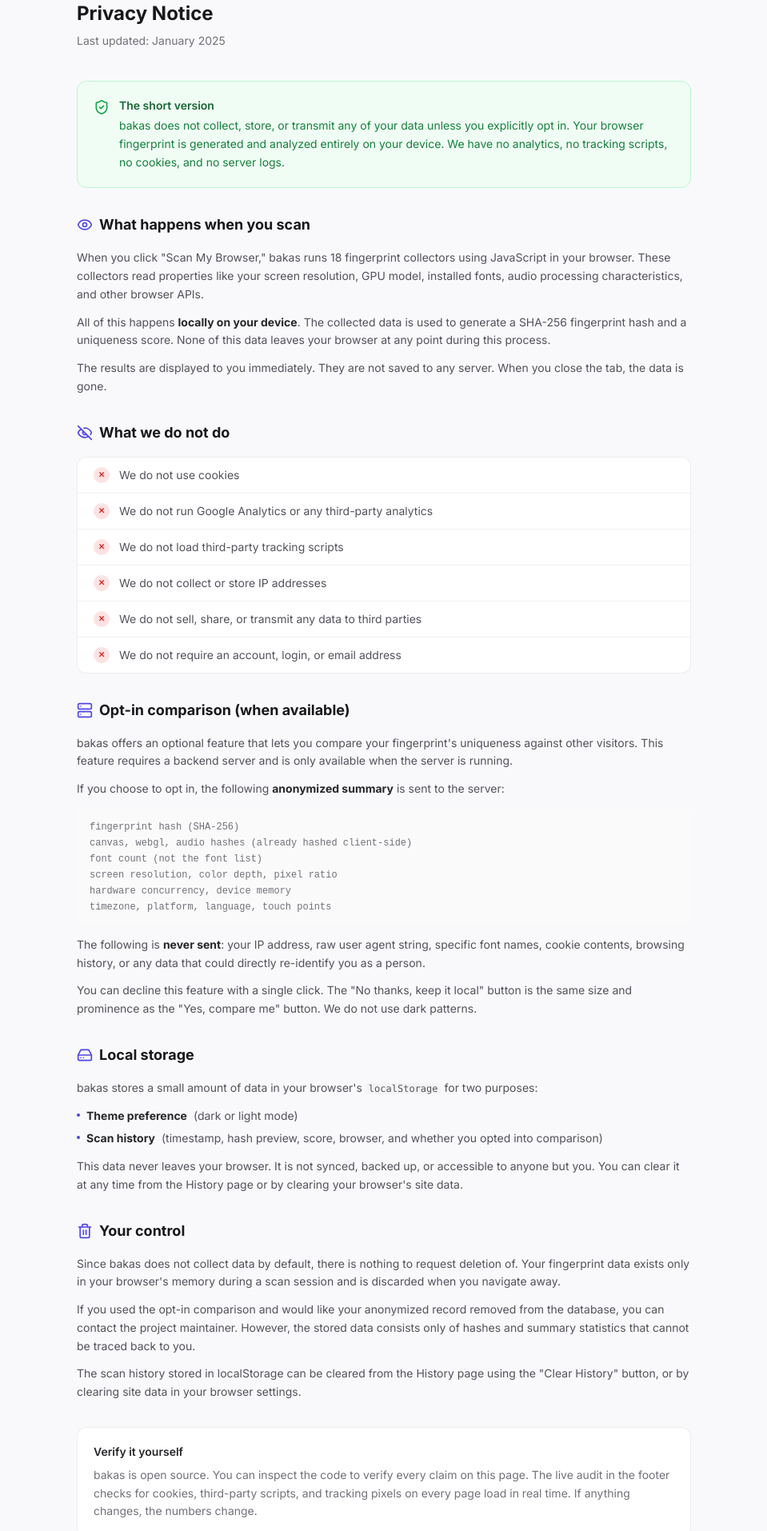
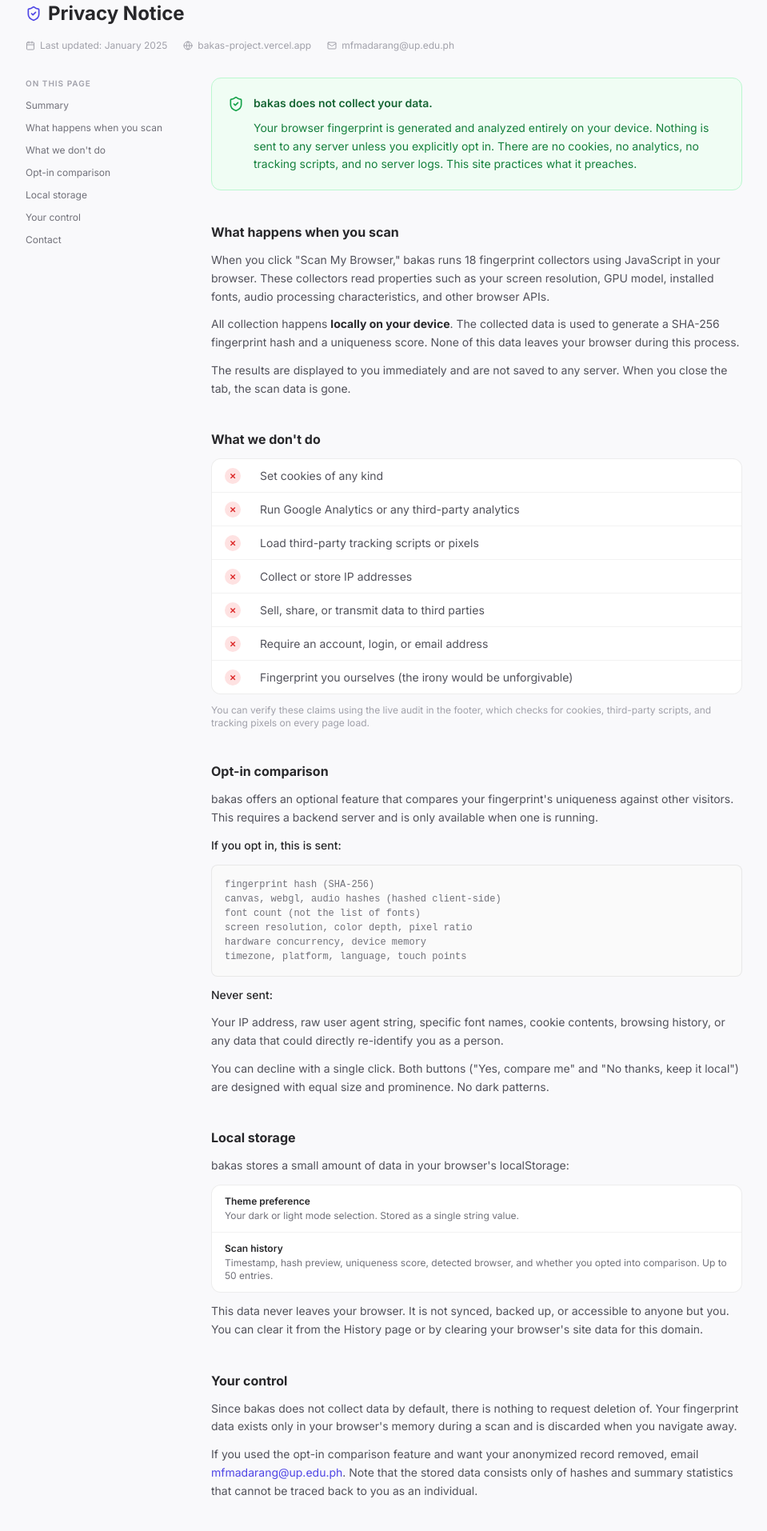
Before and after one commit to mfmadarang/bakas-vercel, a Nuxt app in the folder frontend/: page /privacy in a window 1280 px wide. Shown: the part 80-1994 px from the top of the page at 80% size, without its empty margins (160-1119 px from the left). Built offline with nearby package versions, Linux system fonts and the light colour scheme.

Commit message:
redesign privacy notice: sidebar nav, table layout, contact info

```diff
--- a/frontend/pages/privacy.vue
+++ b/frontend/pages/privacy.vue
@@ -1,33 +1,85 @@
 <script setup lang="ts">
 /**
- * Privacy Notice — What bakas does and does not do with your data.
- *
- * This isn't a standard legal privacy policy because bakas doesn't
- * operate like a standard website. No accounts, no analytics, no
- * server-side data collection. This page explains that clearly.
+ * Privacy Notice — Professional, transparent, and well-designed.
+ * Structured like a real privacy policy but written in plain language
+ * because bakas genuinely has nothing to hide.
  */
 
-import { ShieldCheck, Server, HardDrive, Eye, EyeOff, Trash2 } from "lucide-vue-next";
+import {
+  ShieldCheck, Globe, Mail, Calendar
+} from "lucide-vue-next";
+
+const sections = [
+  { id: "summary", label: "Summary" },
+  { id: "what-happens", label: "What happens when you scan" },
+  { id: "what-we-dont", label: "What we don't do" },
+  { id: "opt-in", label: "Opt-in comparison" },
+  { id: "local-storage", label: "Local storage" },
+  { id: "your-control", label: "Your control" },
+  { id: "contact", label: "Contact" },
+];
 </script>
 
 <template>
-  <div class="max-w-3xl mx-auto">
-    <div class="mb-10">
-      <h1 class="text-2xl font-bold mb-2">Privacy Notice</h1>
-      <p class="text-sm text-zinc-500 dark:text-zinc-400">
-        Last updated: January 2025
-      </p>
+  <div class="max-w-4xl mx-auto">
+
+    <!-- ── Header ── -->
+    <div class="mb-8">
+      <div class="flex items-center gap-2 mb-4">
+        <ShieldCheck class="w-5 h-5 text-accent dark:text-accent-dark" />
+        <h1 class="text-2xl font-bold text-zinc-800 dark:text-zinc-100">Privacy Notice</h1>
       </div>
 
-    <!-- TL;DR -->
-    <section class="mb-8">
+      <div class="flex flex-wrap items-center gap-x-5 gap-y-1 text-xs text-zinc-400">
+        <span class="flex items-center gap-1.5">
+          <Calendar class="w-3 h-3" />
+          Last updated: January 2025
+        </span>
+        <span class="flex items-center gap-1.5">
+          <Globe class="w-3 h-3" />
+          bakas-project.vercel.app
+        </span>
+        <span class="flex items-center gap-1.5">
+          <Mail class="w-3 h-3" />
+          mfmadarang@up.edu.ph
+        </span>
+      </div>
+    </div>
+
+    <div class="grid grid-cols-1 lg:grid-cols-[200px_1fr] gap-8">
+
+      <!-- ── Sidebar nav (desktop only) ── -->
+      <nav class="hidden lg:block">
+        <div class="sticky top-20 space-y-1">
+          <p class="text-[10px] font-semibold uppercase tracking-widest text-zinc-400 mb-2">On this page</p>
+          <a
+            v-for="s in sections"
+            :key="s.id"
+            :href="`#${s.id}`"
+            class="block text-xs text-zinc-500 dark:text-zinc-400 hover:text-accent dark:hover:text-accent-dark transition-colors py-1"
+          >
+            {{ s.label }}
+          </a>
+        </div>
+      </nav>
+
+      <!-- ── Content ── -->
+      <div>
+
+        <!-- Summary -->
+        <section id="summary" class="mb-10 scroll-mt-20">
           <div class="rounded-xl border border-green-200 dark:border-green-800/40 bg-green-50 dark:bg-green-900/10 p-5">
             <div class="flex items-start gap-3">
               <ShieldCheck class="w-5 h-5 text-safe dark:text-safe-dark shrink-0 mt-0.5" />
-          <div>
-            <p class="text-sm font-semibold text-green-800 dark:text-green-300 mb-1">The short version</p>
-            <p class="text-sm text-green-700 dark:text-green-400 leading-relaxed">
-              bakas does not collect, store, or transmit any of your data unless you explicitly opt in. Your browser fingerprint is generated and analyzed entirely on your device. We have no analytics, no tracking scripts, no cookies, and no server logs.
+              <div class="text-sm text-green-700 dark:text-green-400 leading-relaxed space-y-2">
+                <p class="font-semibold text-green-800 dark:text-green-300">
+                  bakas does not collect your data.
+                </p>
+                <p>
+                  Your browser fingerprint is generated and analyzed entirely on your device.
+                  Nothing is sent to any server unless you explicitly opt in. There are no cookies,
+                  no analytics, no tracking scripts, and no server logs. This site practices
+                  what it preaches.
                 </p>
               </div>
             </div>
@@ -35,148 +87,158 @@ import { ShieldCheck, Server, HardDrive, Eye, EyeOff, Trash2 } from "lucide-vue-
         </section>
 
         <!-- What happens when you scan -->
-    <section class="mb-8">
-      <div class="flex items-center gap-2 mb-4">
-        <Eye class="w-5 h-5 text-accent dark:text-accent-dark" />
-        <h2 class="text-lg font-bold">What happens when you scan</h2>
-      </div>
-
-      <div class="text-sm text-zinc-600 dark:text-zinc-400 space-y-3 leading-relaxed">
+        <section id="what-happens" class="mb-10 scroll-mt-20">
+          <h2 class="text-base font-bold text-zinc-800 dark:text-zinc-100 mb-3">What happens when you scan</h2>
+          <div class="text-sm text-zinc-600 dark:text-zinc-400 leading-relaxed space-y-3">
             <p>
-          When you click "Scan My Browser," bakas runs 18 fingerprint collectors using JavaScript in your browser. These collectors read properties like your screen resolution, GPU model, installed fonts, audio processing characteristics, and other browser APIs.
+              When you click "Scan My Browser," bakas runs 18 fingerprint collectors using
+              JavaScript in your browser. These collectors read properties such as your screen
+              resolution, GPU model, installed fonts, audio processing characteristics, and
+              other browser APIs.
             </p>
             <p>
-          All of this happens <strong class="text-zinc-800 dark:text-zinc-200">locally on your device</strong>. The collected data is used to generate a SHA-256 fingerprint hash and a uniqueness score. None of this data leaves your browser at any point during this process.
+              All collection happens <strong class="text-zinc-800 dark:text-zinc-200">locally on your device</strong>.
+              The collected data is used to generate a SHA-256 fingerprint hash and a uniqueness
+              score. None of this data leaves your browser during this process.
             </p>
             <p>
-          The results are displayed to you immediately. They are not saved to any server. When you close the tab, the data is gone.
+              The results are displayed to you immediately and are not saved to any server.
+              When you close the tab, the scan data is gone.
             </p>
           </div>
         </section>
 
-    <!-- What we do NOT do -->
-    <section class="mb-8">
-      <div class="flex items-center gap-2 mb-4">
-        <EyeOff class="w-5 h-5 text-accent dark:text-accent-dark" />
-        <h2 class="text-lg font-bold">What we do not do</h2>
+        <!-- What we don't do -->
+        <section id="what-we-dont" class="mb-10 scroll-mt-20">
+          <h2 class="text-base font-bold text-zinc-800 dark:text-zinc-100 mb-3">What we don't do</h2>
+
+          <div class="rounded-xl border border-black/[0.07] dark:border-white/[0.07] bg-white dark:bg-[#111111] overflow-hidden">
+            <table class="w-full text-sm">
+              <tbody class="divide-y divide-black/[0.05] dark:divide-white/[0.05]">
+                <tr v-for="item in [
+                  'Set cookies of any kind',
+                  'Run Google Analytics or any third-party analytics',
+                  'Load third-party tracking scripts or pixels',
+                  'Collect or store IP addresses',
+                  'Sell, share, or transmit data to third parties',
+                  'Require an account, login, or email address',
+                  'Fingerprint you ourselves (the irony would be unforgivable)',
+                ]" :key="item">
+                  <td class="px-4 py-2.5 w-8">
+                    <span class="inline-flex w-5 h-5 rounded-full bg-red-100 dark:bg-red-900/20 items-center justify-center text-[10px] font-bold text-danger dark:text-danger-dark">✕</span>
+                  </td>
+                  <td class="px-2 py-2.5 text-zinc-600 dark:text-zinc-400">{{ item }}</td>
+                </tr>
+              </tbody>
+            </table>
           </div>
 
-      <div class="rounded-xl border border-black/[0.07] dark:border-white/[0.07] bg-white dark:bg-[#111111] divide-y divide-black/[0.05] dark:divide-white/[0.05]">
-        <div class="px-5 py-3 flex items-center gap-3">
-          <span class="w-5 h-5 rounded-full bg-red-100 dark:bg-red-900/20 flex items-center justify-center text-[10px] font-bold text-danger dark:text-danger-dark">✕</span>
-          <p class="text-sm text-zinc-600 dark:text-zinc-400">We do not use cookies</p>
-        </div>
-        <div class="px-5 py-3 flex items-center gap-3">
-          <span class="w-5 h-5 rounded-full bg-red-100 dark:bg-red-900/20 flex items-center justify-center text-[10px] font-bold text-danger dark:text-danger-dark">✕</span>
-          <p class="text-sm text-zinc-600 dark:text-zinc-400">We do not run Google Analytics or any third-party analytics</p>
-        </div>
-        <div class="px-5 py-3 flex items-center gap-3">
-          <span class="w-5 h-5 rounded-full bg-red-100 dark:bg-red-900/20 flex items-center justify-center text-[10px] font-bold text-danger dark:text-danger-dark">✕</span>
-          <p class="text-sm text-zinc-600 dark:text-zinc-400">We do not load third-party tracking scripts</p>
-        </div>
-        <div class="px-5 py-3 flex items-center gap-3">
-          <span class="w-5 h-5 rounded-full bg-red-100 dark:bg-red-900/20 flex items-center justify-center text-[10px] font-bold text-danger dark:text-danger-dark">✕</span>
-          <p class="text-sm text-zinc-600 dark:text-zinc-400">We do not collect or store IP addresses</p>
-        </div>
-        <div class="px-5 py-3 flex items-center gap-3">
-          <span class="w-5 h-5 rounded-full bg-red-100 dark:bg-red-900/20 flex items-center justify-center text-[10px] font-bold text-danger dark:text-danger-dark">✕</span>
-          <p class="text-sm text-zinc-600 dark:text-zinc-400">We do not sell, share, or transmit any data to third parties</p>
-        </div>
-        <div class="px-5 py-3 flex items-center gap-3">
-          <span class="w-5 h-5 rounded-full bg-red-100 dark:bg-red-900/20 flex items-center justify-center text-[10px] font-bold text-danger dark:text-danger-dark">✕</span>
-          <p class="text-sm text-zinc-600 dark:text-zinc-400">We do not require an account, login, or email address</p>
-        </div>
-      </div>
+          <p class="text-xs text-zinc-400 mt-3">
+            You can verify these claims using the live audit in the footer, which checks for cookies,
+            third-party scripts, and tracking pixels on every page load.
+          </p>
         </section>
 
         <!-- Opt-in comparison -->
-    <section class="mb-8">
-      <div class="flex items-center gap-2 mb-4">
-        <Server class="w-5 h-5 text-accent dark:text-accent-dark" />
-        <h2 class="text-lg font-bold">Opt-in comparison (when available)</h2>
+        <section id="opt-in" class="mb-10 scroll-mt-20">
+          <h2 class="text-base font-bold text-zinc-800 dark:text-zinc-100 mb-3">Opt-in comparison</h2>
+          <div class="text-sm text-zinc-600 dark:text-zinc-400 leading-relaxed space-y-3">
+            <p>
+              bakas offers an optional feature that compares your fingerprint's uniqueness against
+              other visitors. This requires a backend server and is only available when one is running.
+            </p>
+
+            <p class="font-medium text-zinc-800 dark:text-zinc-200">If you opt in, this is sent:</p>
+
+            <div class="rounded-lg border border-black/[0.07] dark:border-white/[0.07] bg-zinc-50 dark:bg-zinc-900/50 p-4 font-mono text-xs text-zinc-500 space-y-0.5">
+              <p>fingerprint hash (SHA-256)</p>
+              <p>canvas, webgl, audio hashes (hashed client-side)</p>
+              <p>font count (not the list of fonts)</p>
+              <p>screen resolution, color depth, pixel ratio</p>
+              <p>hardware concurrency, device memory</p>
+              <p>timezone, platform, language, touch points</p>
             </div>
 
-      <div class="text-sm text-zinc-600 dark:text-zinc-400 space-y-3 leading-relaxed">
+            <p class="font-medium text-zinc-800 dark:text-zinc-200">Never sent:</p>
             <p>
-          bakas offers an optional feature that lets you compare your fingerprint's uniqueness against other visitors. This feature requires a backend server and is only available when the server is running.
+              Your IP address, raw user agent string, specific font names, cookie contents,
+              browsing history, or any data that could directly re-identify you as a person.
             </p>
             <p>
-          If you choose to opt in, the following <strong class="text-zinc-800 dark:text-zinc-200">anonymized summary</strong> is sent to the server:
-        </p>
-
-        <div class="rounded-lg bg-zinc-50 dark:bg-zinc-900/50 p-4 text-xs space-y-1 font-mono">
-          <p class="text-zinc-500">fingerprint hash (SHA-256)</p>
-          <p class="text-zinc-500">canvas, webgl, audio hashes (already hashed client-side)</p>
-          <p class="text-zinc-500">font count (not the font list)</p>
-          <p class="text-zinc-500">screen resolution, color depth, pixel ratio</p>
-          <p class="text-zinc-500">hardware concurrency, device memory</p>
-          <p class="text-zinc-500">timezone, platform, language, touch points</p>
-        </div>
-
-        <p>
-          The following is <strong class="text-zinc-800 dark:text-zinc-200">never sent</strong>: your IP address, raw user agent string, specific font names, cookie contents, browsing history, or any data that could directly re-identify you as a person.
-        </p>
-        <p>
-          You can decline this feature with a single click. The "No thanks, keep it local" button is the same size and prominence as the "Yes, compare me" button. We do not use dark patterns.
+              You can decline with a single click. Both buttons ("Yes, compare me" and
+              "No thanks, keep it local") are designed with equal size and prominence.
+              No dark patterns.
             </p>
           </div>
         </section>
 
         <!-- Local storage -->
-    <section class="mb-8">
-      <div class="flex items-center gap-2 mb-4">
-        <HardDrive class="w-5 h-5 text-accent dark:text-accent-dark" />
-        <h2 class="text-lg font-bold">Local storage</h2>
+        <section id="local-storage" class="mb-10 scroll-mt-20">
+          <h2 class="text-base font-bold text-zinc-800 dark:text-zinc-100 mb-3">Local storage</h2>
+          <div class="text-sm text-zinc-600 dark:text-zinc-400 leading-relaxed space-y-3">
+            <p>bakas stores a small amount of data in your browser's localStorage:</p>
+
+            <div class="rounded-xl border border-black/[0.07] dark:border-white/[0.07] bg-white dark:bg-[#111111] divide-y divide-black/[0.05] dark:divide-white/[0.05]">
+              <div class="px-4 py-3">
+                <p class="text-xs font-semibold text-zinc-800 dark:text-zinc-200 mb-0.5">Theme preference</p>
+                <p class="text-xs text-zinc-500">Your dark or light mode selection. Stored as a single string value.</p>
+              </div>
+              <div class="px-4 py-3">
+                <p class="text-xs font-semibold text-zinc-800 dark:text-zinc-200 mb-0.5">Scan history</p>
+                <p class="text-xs text-zinc-500">Timestamp, hash preview, uniqueness score, detected browser, and whether you opted into comparison. Up to 50 entries.</p>
+              </div>
             </div>
 
-      <div class="text-sm text-zinc-600 dark:text-zinc-400 space-y-3 leading-relaxed">
             <p>
-          bakas stores a small amount of data in your browser's <code class="text-xs bg-zinc-100 dark:bg-zinc-800 px-1 rounded">localStorage</code> for two purposes:
-        </p>
-        <ul class="space-y-1.5">
-          <li class="flex items-start gap-2">
-            <span class="w-1 h-1 rounded-full bg-accent dark:bg-accent-dark mt-2 shrink-0"></span>
-            <strong class="text-zinc-800 dark:text-zinc-200">Theme preference</strong> (dark or light mode)
-          </li>
-          <li class="flex items-start gap-2">
-            <span class="w-1 h-1 rounded-full bg-accent dark:bg-accent-dark mt-2 shrink-0"></span>
-            <strong class="text-zinc-800 dark:text-zinc-200">Scan history</strong> (timestamp, hash preview, score, browser, and whether you opted into comparison)
-          </li>
-        </ul>
-        <p>
-          This data never leaves your browser. It is not synced, backed up, or accessible to anyone but you. You can clear it at any time from the History page or by clearing your browser's site data.
+              This data never leaves your browser. It is not synced, backed up, or accessible to
+              anyone but you. You can clear it from the History page or by clearing your browser's
+              site data for this domain.
             </p>
           </div>
         </section>
 
-    <!-- Your rights -->
-    <section class="mb-8">
-      <div class="flex items-center gap-2 mb-4">
-        <Trash2 class="w-5 h-5 text-accent dark:text-accent-dark" />
-        <h2 class="text-lg font-bold">Your control</h2>
-      </div>
-
-      <div class="text-sm text-zinc-600 dark:text-zinc-400 space-y-3 leading-relaxed">
+        <!-- Your control -->
+        <section id="your-control" class="mb-10 scroll-mt-20">
+          <h2 class="text-base font-bold text-zinc-800 dark:text-zinc-100 mb-3">Your control</h2>
+          <div class="text-sm text-zinc-600 dark:text-zinc-400 leading-relaxed space-y-3">
             <p>
-          Since bakas does not collect data by default, there is nothing to request deletion of. Your fingerprint data exists only in your browser's memory during a scan session and is discarded when you navigate away.
+              Since bakas does not collect data by default, there is nothing to request deletion of.
+              Your fingerprint data exists only in your browser's memory during a scan and is
+              discarded when you navigate away.
             </p>
             <p>
-          If you used the opt-in comparison and would like your anonymized record removed from the database, you can contact the project maintainer. However, the stored data consists only of hashes and summary statistics that cannot be traced back to you.
-        </p>
-        <p>
-          The scan history stored in localStorage can be cleared from the History page using the "Clear History" button, or by clearing site data in your browser settings.
+              If you used the opt-in comparison feature and want your anonymized record removed,
+              email <a href="mailto:mfmadarang@up.edu.ph" class="text-accent dark:text-accent-dark hover:underline">mfmadarang@up.edu.ph</a>.
+              Note that the stored data consists only of hashes and summary statistics that cannot
+              be traced back to you as an individual.
             </p>
           </div>
         </section>
 
-    <!-- Verification -->
-    <section class="mb-8">
+        <!-- Contact -->
+        <section id="contact" class="mb-10 scroll-mt-20">
+          <h2 class="text-base font-bold text-zinc-800 dark:text-zinc-100 mb-3">Contact</h2>
           <div class="rounded-xl border border-black/[0.07] dark:border-white/[0.07] bg-white dark:bg-[#111111] p-5">
-        <p class="text-sm font-semibold text-zinc-800 dark:text-zinc-200 mb-2">Verify it yourself</p>
-        <p class="text-sm text-zinc-500 dark:text-zinc-400 leading-relaxed">
-          bakas is open source. You can inspect the code to verify every claim on this page. The live audit in the footer checks for cookies, third-party scripts, and tracking pixels on every page load in real time. If anything changes, the numbers change.
+            <div class="text-sm text-zinc-600 dark:text-zinc-400 space-y-2">
+              <p>
+                bakas is developed and maintained by
+                <strong class="text-zinc-800 dark:text-zinc-200">Mikhail Madarang</strong>.
               </p>
+              <p>
+                For questions, concerns, or deletion requests related to this privacy notice:
+              </p>
+              <a
+                href="mailto:mfmadarang@up.edu.ph"
+                class="inline-flex items-center gap-2 mt-1 px-4 py-2 rounded-lg text-sm font-medium border border-zinc-300 dark:border-zinc-700 text-zinc-700 dark:text-zinc-300 hover:bg-zinc-50 dark:hover:bg-zinc-800 transition-colors"
+              >
+                <Mail class="w-4 h-4" />
+                mfmadarang@up.edu.ph
+              </a>
+            </div>
           </div>
         </section>
+
+      </div>
+    </div>
   </div>
 </template>
```
Lines whose indentation alone changed are shown as unchanged.
